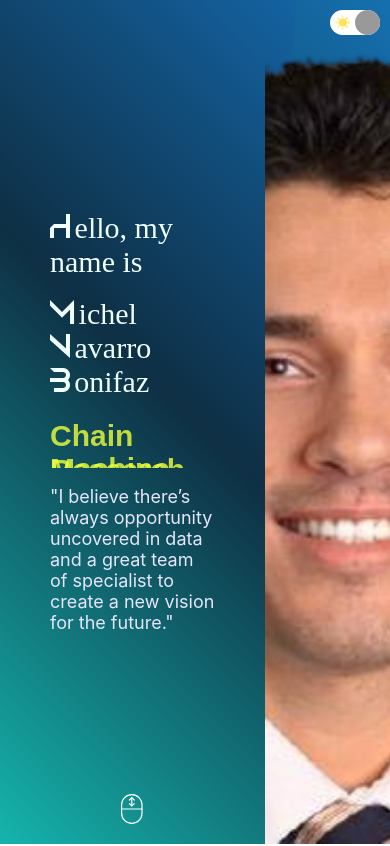
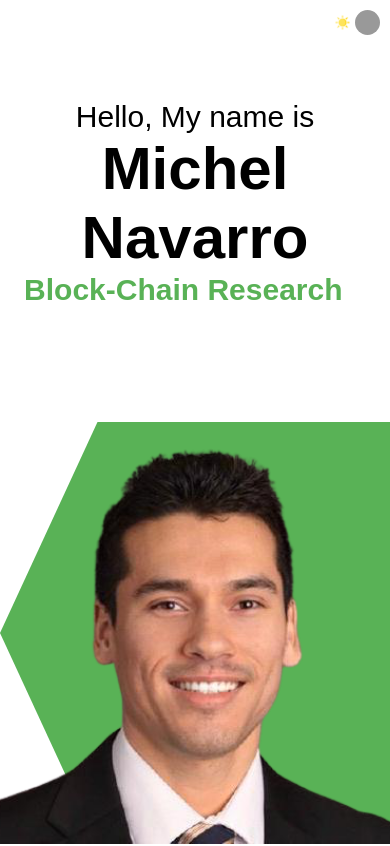
Before and after one commit to mnavar5/mnavar5.github.io, a React (Create React App) app: page / in a window 390 px wide. Shown: the top 846 px of the page. Built offline with nearby package versions, Linux system fonts and the light colour scheme.

Commit message:
few updates to intro

```diff
--- a/public/index.html
+++ b/public/index.html
@@ -11,7 +11,7 @@
       font-family: 'Poppins', sans-serif;
     }
   </style>
-  <title>React Portfolio App</title>
+  <title>Navarro Portfolio App</title>
 </head>
 
 <body>
--- a/src/components/intro/Intro.jsx
+++ b/src/components/intro/Intro.jsx
@@ -6,8 +6,8 @@ const Intro = () => {
         <div className="i">
             <div className="i-left">
                 <div className='i-left-wrapper'>
-                    <h2 className='i-intro'>Hello, my name is</h2>
-                    <h1 className='i-intro'>Michel Navarro Bonifaz</h1>
+                    <h2 className='i-intro'>Hello, My name is</h2>
+                    <h1 className='i-name'>Michel Navarro </h1>
                     <div className='i-title'>
                         <div className='i-title-wrapper'>
                             <div className='i-title-item'>Web 3.0</div>
@@ -20,7 +20,7 @@ const Intro = () => {
                         </div>
                     </div>
                     <p className='i-desc'>
-                        "I believe there’s always opportunity uncovered in data and a great team of specialist to create a new vision for the future."
+                        I design and develope applications of all sizes, specialize in web services, and research data sets using statistical analysis to discover underlying patterns and trends.
                     </p>
                 </div>
                 <svg
--- a/src/components/intro/intro.css
+++ b/src/components/intro/intro.css
@@ -1,39 +1,8 @@
-@font-face {
-    font-family: "myfont";
-    src: url('../intro/anurati-regular-webfont.woff') format('woff');
-}
-
-@font-face {
-    font-family: "myfont";
-    src: url('../intro/anurati-regular-webfont.woff') format('woff');
-    font-weight: bold;
-}
-
-@font-face {
-    font-family: "myfont";
-    src: url("../intro/anurati-regular-webfont.woff2") format('woff2');
-    font-weight: bold;
-    font-style: italic;
-}
-
-@font-face {
-    font-family: "myfont";
-    src: url("../intro/anurati-regular-webfont.woff2") format('woff2');
-    font-style: italic;
-}
-
-/* div {
-    font-family: myfont;
-} */
 
 .i{
     display:flex;
     height: 100vh;
-    background-image: linear-gradient(225deg, #156cb4 0%, #0e2f44 50%, #15b4ac 100%);
-    /* background-image: linear-gradient(15deg, #13547a 0%, hsl(173, 46%, 66%) 100%); */
-    /* background-image: linear-gradient(to top, #6a85b6 0%, #bac8e0 100%); */
-    /* background-image: linear-gradient(to top, #30cfd0 0%, #330867 100%); */
-    /* background-image: linear-gradient(225deg, #00ffaac0 0%, #0e2f44 50%, #13cac1 100%); */
+
 }
 
 .i-left{
@@ -60,10 +29,6 @@
 .i-intro{
     font-size: 30px;
     font-weight:300;
-    font-family: myfont;
-    color: azure;
-
-
 }
 
 .i-name{
@@ -110,7 +75,7 @@
     height: 50px;
     font-size: 30px;
     font-weight: bold;
-    color: #ebff3bce;
+    color:#59b256;
     display: flex;
     align-items: center;
 }
@@ -131,7 +96,7 @@
 
 .i-bg{
     clip-path: polygon(100% 0%, 100% 100%, 25% 100%, 0% 50%, 25% 0%);
-    background-color: #21c2570a;
+    background-color: #59b256;
     width: 100%;
     height: 100%;
     position: absolute;
@@ -139,8 +104,23 @@
     right:0;
 }
 
-.i-desc{
-    color:lavender;
-    font-size:18px;
-    font-family:-apple-system, BlinkMacSystemFont, 'Segoe UI', Roboto, Oxygen, Ubuntu, Cantarell, 'Open Sans', 'Helvetica Neue', sans-serif;
-}
+
+@media screen and (max-width: 480px) {
+    .i {
+      flex-direction: column;
+    }
+
+    .i-left-wrapper {
+
+      padding: 10px;
+      align-items: center;
+      justify-content: center;
+      text-align: center;
+      height: 100%;
+    }
+
+    .i-desc{
+      display: none;
+    }
+
+  }
```
Also changed, not shown: src/components/intro/anurati-regular-webfont.woff (deleted), src/components/intro/anurati-regular-webfont.woff2 (deleted).
